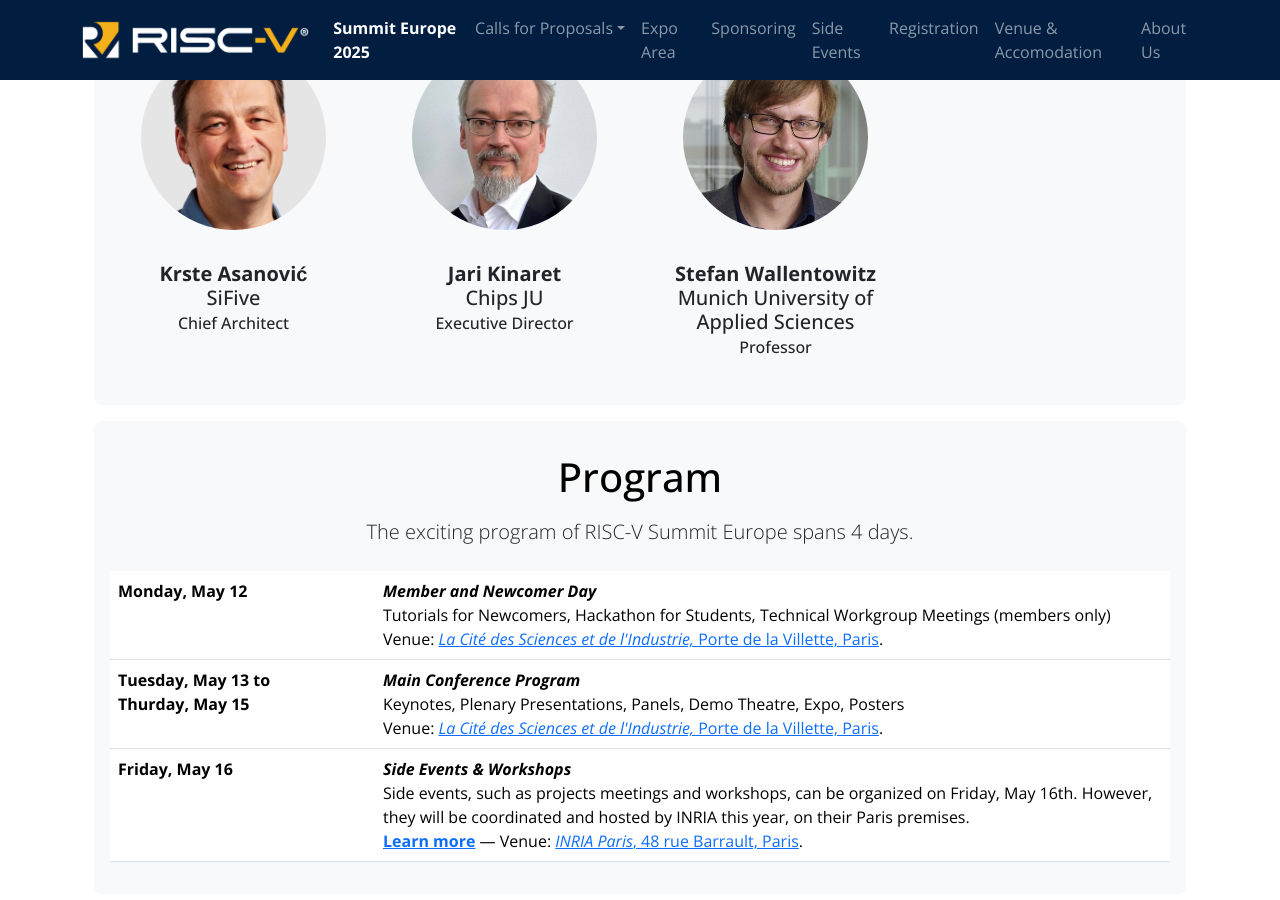
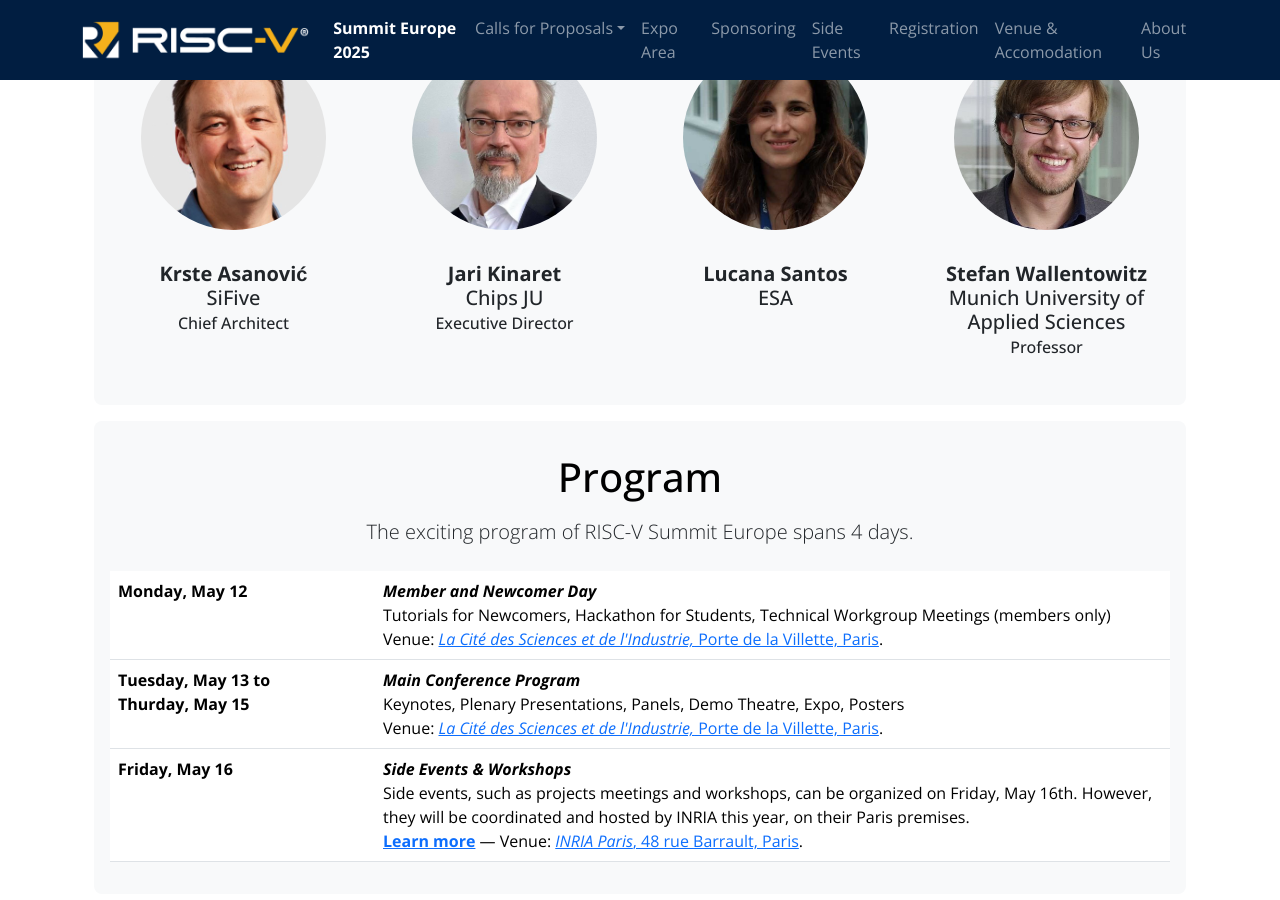
Before and after one commit to riscv-europe/summit-website-development, a Jekyll site: the page built from summit/2025/index.md, in a window 1280 px wide and 900 px high, scrolled down 1094 px. Built offline with Jekyll 4.4.1, drawn with Linux system fonts in a browser that asks for light colours.

Commit message:
Add: Lucana Santos as a speaker.

```diff
--- a/summit/2025/index.md
+++ b/summit/2025/index.md
@@ -71,6 +71,22 @@
   <div class="col-sm-3 col-6 mb-4">
     <div class="row">
       <div class="col-md-12 text-center">
+        <img src="media/speakers/Santos.jpeg" alt="Lucana Santos" class="img-fluid rounded-circle" style="width: 75%">
+      </div>
+    </div>
+    <div class="row">
+      <div class="col-md-12 text-center">
+        <div class="pt-2">
+          <h5 class="mt-4 font-weight-medium mb-1"><b>Lucana Santos</b><br>ESA</h5>
+          <h6 class="subtitle">&nbsp;</h6>
+        </div>
+      </div>
+    </div>
+  </div>
+
+  <div class="col-sm-3 col-6 mb-4">
+    <div class="row">
+      <div class="col-md-12 text-center">
         <img src="media/speakers/Wallentowitz.jpeg" alt="Stefan Wallentowitz" class="img-fluid rounded-circle" style="width: 75%">
       </div>
     </div>
```
